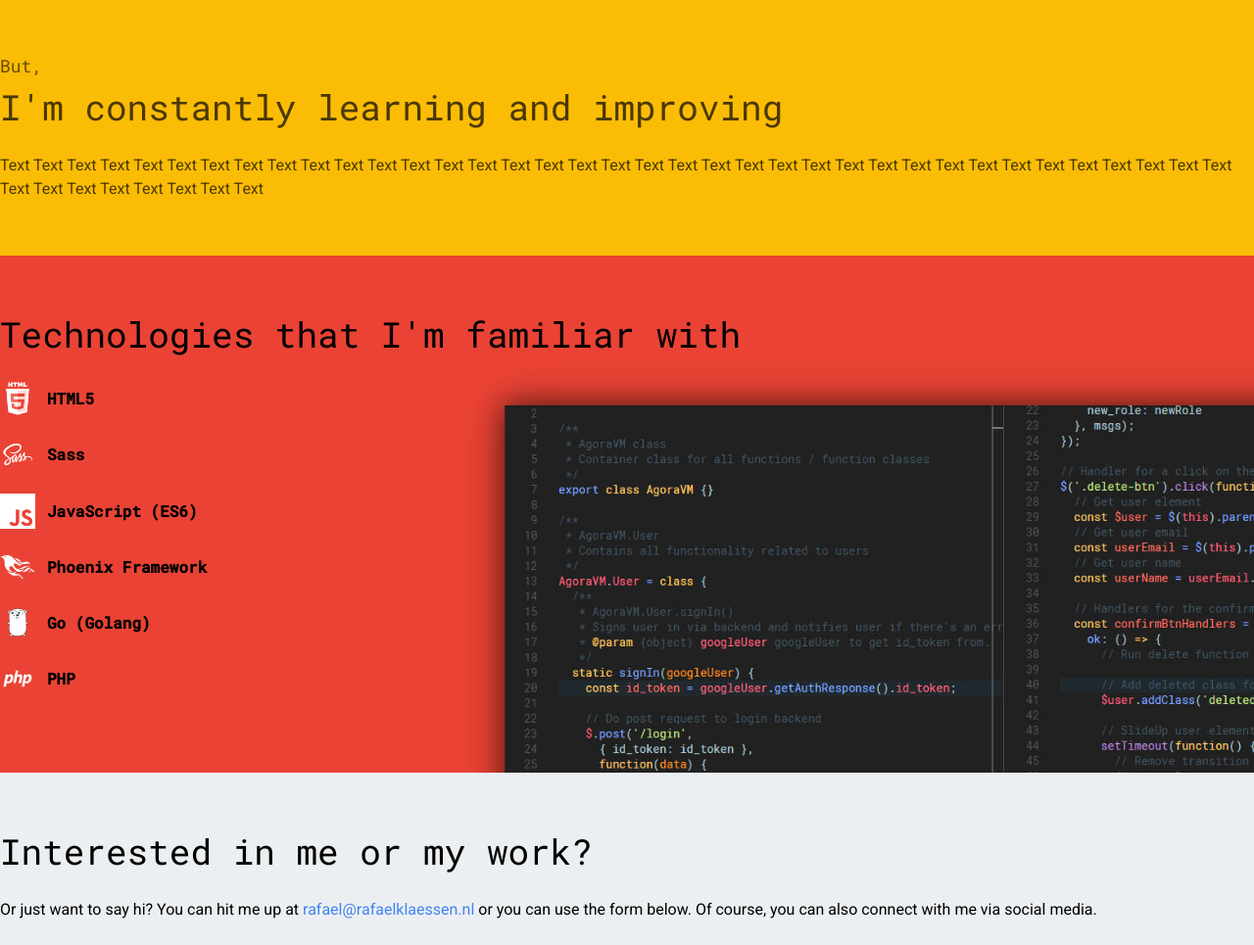
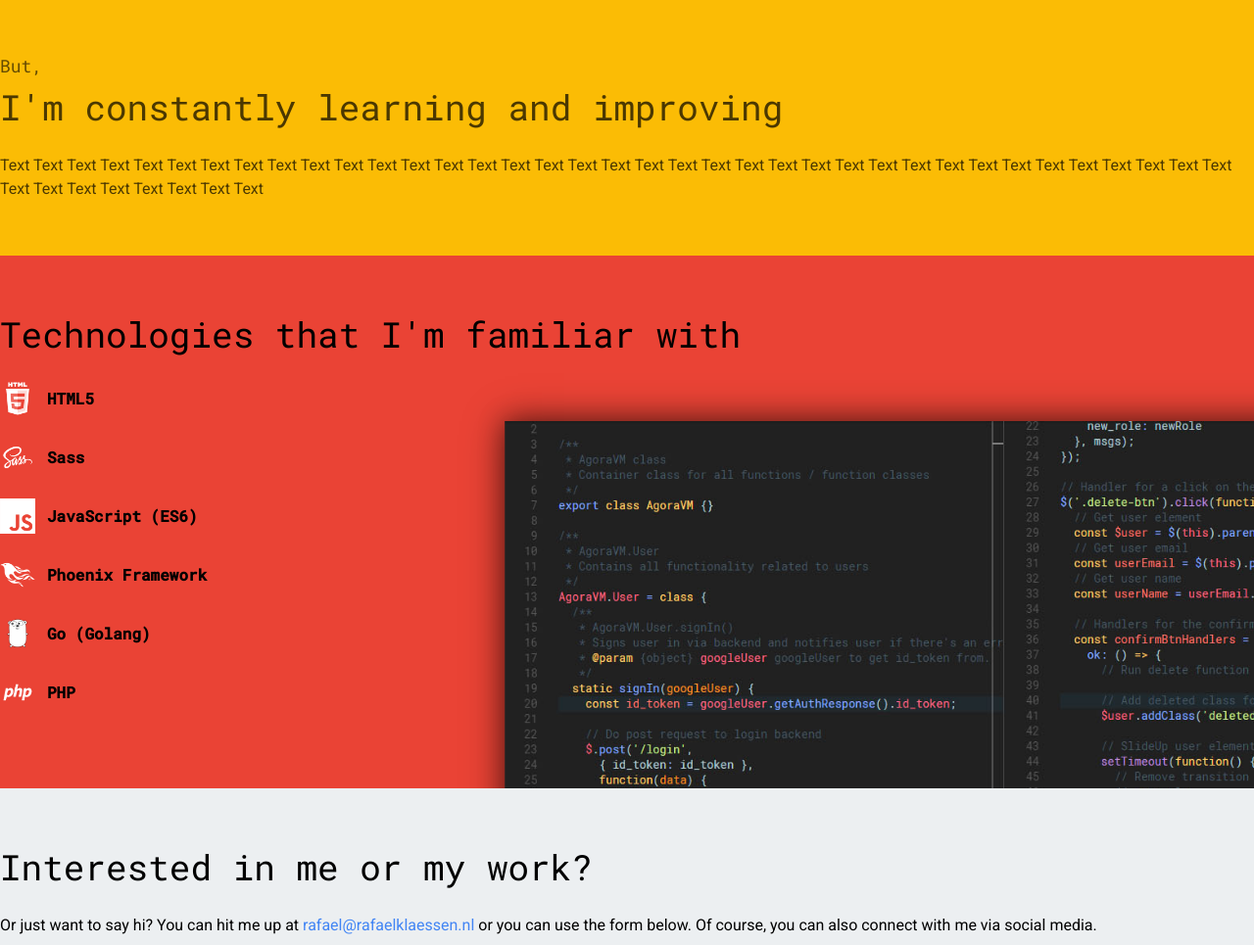
Before and after one commit to rafaelklaessen/rafaelklaessen.nl, a PHP site: page / in a window 1280 px wide. Shown: the part 921-1886 px from the top of the page at 98% size. Run offline with PHP 8.4, Linux system fonts and the light colour scheme; some libraries are stand-ins or nearby versions.

Commit message:
Fixed technology item margin

```diff
--- a/css/main.css
+++ b/css/main.css
@@ -180,6 +180,8 @@ p,
     padding: 0;
     list-style: none; }
     #skills .skill-item-container .skill-item {
+      margin-top: 24px;
+      margin-bottom: 24px;
       line-height: 36px;
       vertical-align: middle; }
       #skills .skill-item-container .skill-item .skill-image {
@@ -187,6 +189,8 @@ p,
         margin-right: 12px;
         width: auto;
         height: 36px; }
+      #skills .skill-item-container .skill-item .skill-title {
+        margin: 0; }
   #skills .code-preview {
     position: absolute;
     bottom: 0;
--- a/sass/main.scss
+++ b/sass/main.scss
@@ -234,6 +234,8 @@ $headerHeight: 64px;
     list-style: none;
 
     .skill-item {
+      margin-top: 24px;
+      margin-bottom: 24px;
       line-height: 36px;
       vertical-align: middle;
 
@@ -242,6 +244,10 @@ $headerHeight: 64px;
         margin-right: 12px;
         width: auto;
         height: 36px;
+      }
+
+      .skill-title {
+        margin: 0;
       }
     }
   }
```
Also changed, not shown: 1 other file.
